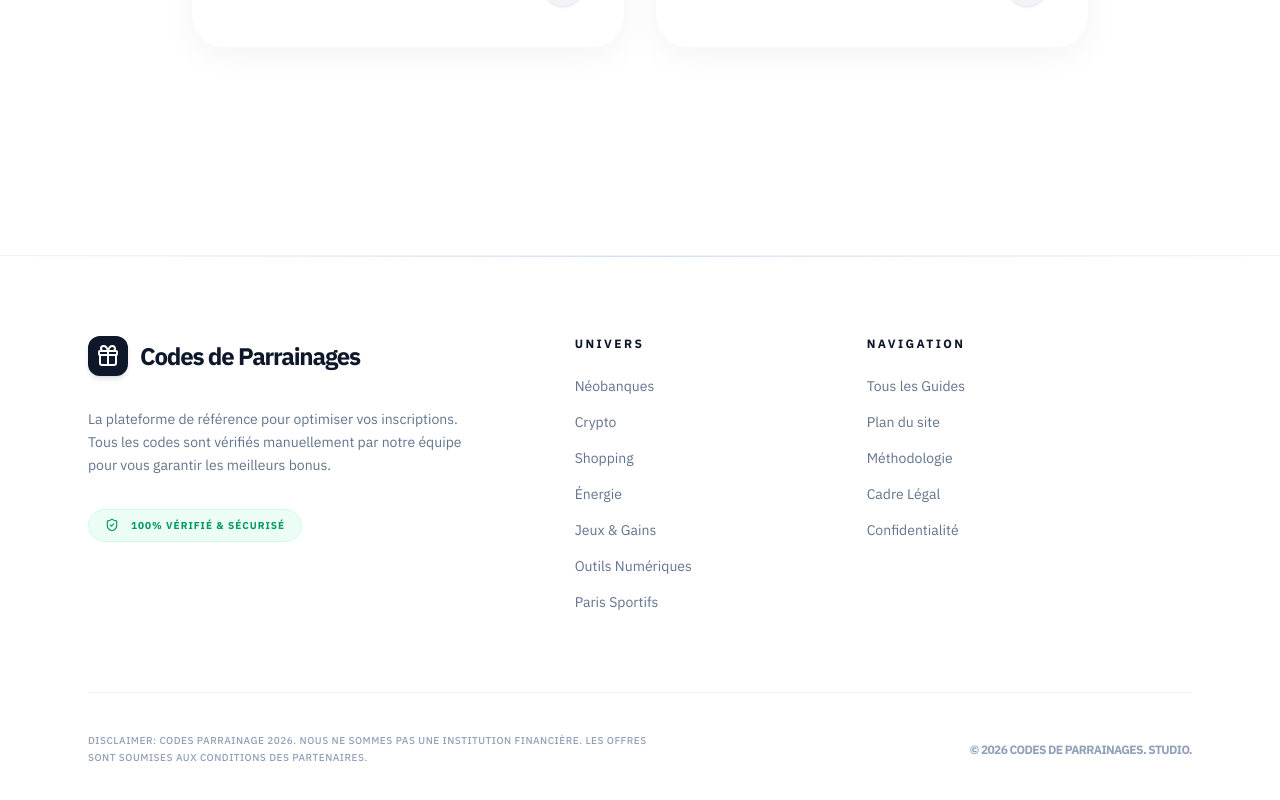
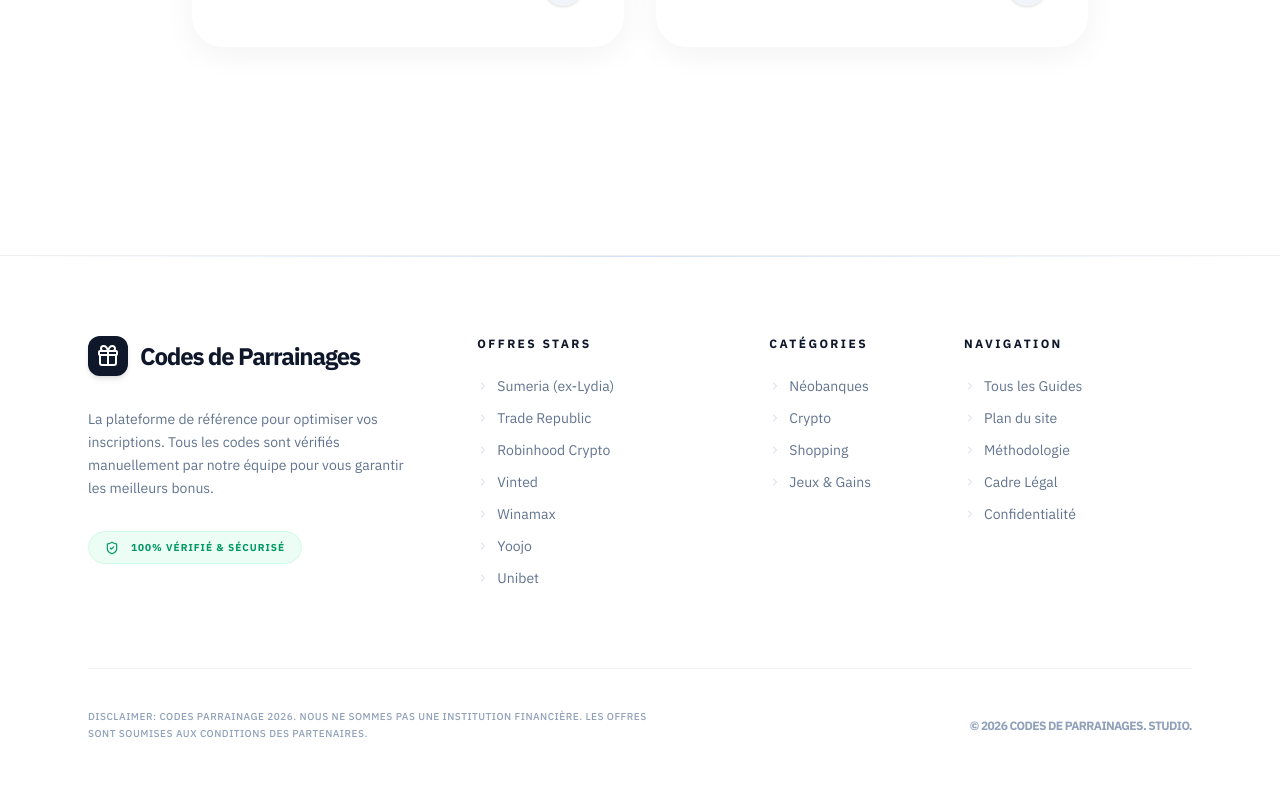
Before and after one commit to NACoaching/ParraineMoi, a Next.js app: page /guides in a window 1280 px wide. Shown: the part 4949-5749 px from the top of the page. Built offline with nearby package versions, Linux system fonts and the light colour scheme.

Commit message:
seo: improve internal linking for top referral offers and clean up json trailing character

```diff
--- a/src/app/page.tsx
+++ b/src/app/page.tsx
@@ -107,6 +107,34 @@
           ))}
         </div>
 
+        {/* Offres Tendances - SEO Internal Linking boost */}
+        <div className="w-full max-w-4xl mb-12 text-left bg-slate-50/50 dark:bg-slate-900/30 border border-slate-200/50 dark:border-slate-800/50 p-6 rounded-[2rem]">
+          <h2 className="text-sm font-bold text-slate-900 dark:text-white mb-4 flex items-center gap-2 uppercase tracking-wider">
+            <span className="flex h-2 w-2 rounded-full bg-emerald-500 animate-pulse" />
+            Accès rapide aux parrainages populaires :
+          </h2>
+          <div className="flex flex-wrap gap-2.5">
+            {[
+              { name: "Sumeria", slug: "sumeria", reward: "30€" },
+              { name: "Trade Republic", slug: "trade-republic", reward: "Offre active" },
+              { name: "Robinhood Crypto", slug: "robinhood", reward: "40€" },
+              { name: "Vinted", slug: "vinted", reward: "Bonus" },
+              { name: "Winamax", slug: "winamax", reward: "Prime" },
+              { name: "Unibet", slug: "unibet", reward: "Bonus sport" },
+              { name: "Yoojo", slug: "yoojo", reward: "-3€" }
+            ].map((item) => (
+              <Link
+                key={item.slug}
+                href={`/parrainage-${item.slug}`}
+                className="inline-flex items-center gap-2 px-4 py-2 rounded-xl bg-white dark:bg-slate-900 border border-slate-200 dark:border-slate-800 hover:border-primary/50 dark:hover:border-primary/50 hover:shadow-sm transition-all text-xs font-semibold text-slate-700 dark:text-slate-300"
+              >
+                <span className="font-bold text-slate-900 dark:text-white">{item.name}</span>
+                <span className="text-[10px] text-primary bg-primary/10 px-1.5 py-0.5 rounded font-black">{item.reward}</span>
+              </Link>
+            ))}
+          </div>
+        </div>
+
         <div id="grid-offres" className="w-full pt-10">
             <ReferralGrid referrals={referrals} />
         </div>
--- a/src/components/Footer.tsx
+++ b/src/components/Footer.tsx
@@ -8,7 +8,7 @@
 
             <div className="w-full max-w-6xl mx-auto px-6 py-20">
                 <div className="grid grid-cols-1 md:grid-cols-12 gap-16">
-                    <div className="space-y-8 md:col-span-5">
+                    <div className="space-y-8 md:col-span-4">
                         <Link href="/" className="inline-flex items-center gap-3 font-bold text-2xl tracking-tighter text-slate-900 dark:text-white">
                             <span className="p-2 bg-slate-900 dark:bg-white text-white dark:text-slate-900 rounded-xl shadow-md">
                                 <Gift size={24} />
@@ -26,20 +26,21 @@
 
                     <div className="space-y-6 md:col-span-3">
                         <h3 className="font-bold text-slate-900 dark:text-white text-xs uppercase tracking-[0.2em]">
-                            Univers
+                            Offres Stars
                         </h3>
-                        <ul className="space-y-4 text-sm text-slate-500 dark:text-slate-400">
+                        <ul className="space-y-3 text-sm text-slate-500 dark:text-slate-400">
                             {[
-                                { name: "Néobanques", href: "/categorie/banque-finance" },
-                                { name: "Crypto", href: "/categorie/crypto" },
-                                { name: "Shopping", href: "/categorie/shopping" },
-                                { name: "Énergie", href: "/categorie/energie-internet" },
-                                { name: "Jeux & Gains", href: "/categorie/jeux-gains" },
-                                { name: "Outils Numériques", href: "/categorie/outils-numeriques" },
-                                { name: "Paris Sportifs", href: "/categorie/paris-sportifs-poker" }
+                                { name: "Sumeria (ex-Lydia)", href: "/parrainage-sumeria" },
+                                { name: "Trade Republic", href: "/parrainage-trade-republic" },
+                                { name: "Robinhood Crypto", href: "/parrainage-robinhood" },
+                                { name: "Vinted", href: "/parrainage-vinted" },
+                                { name: "Winamax", href: "/parrainage-winamax" },
+                                { name: "Yoojo", href: "/parrainage-yoojo" },
+                                { name: "Unibet", href: "/parrainage-unibet" }
                             ].map((link) => (
                                 <li key={link.name}>
                                     <Link href={link.href} className="hover:text-primary transition-colors flex items-center gap-2">
+                                        <ChevronRight size={12} className="text-slate-300 dark:text-slate-700" />
                                         {link.name}
                                     </Link>
                                 </li>
@@ -47,11 +48,32 @@
                         </ul>
                     </div>
 
-                    <div className="space-y-6 md:col-span-4">
+                    <div className="space-y-6 md:col-span-2">
+                        <h3 className="font-bold text-slate-900 dark:text-white text-xs uppercase tracking-[0.2em]">
+                            Catégories
+                        </h3>
+                        <ul className="space-y-3 text-sm text-slate-500 dark:text-slate-400">
+                            {[
+                                { name: "Néobanques", href: "/categorie/banque-finance" },
+                                { name: "Crypto", href: "/categorie/crypto" },
+                                { name: "Shopping", href: "/categorie/shopping" },
+                                { name: "Jeux & Gains", href: "/categorie/jeux-gains" }
+                            ].map((link) => (
+                                <li key={link.name}>
+                                    <Link href={link.href} className="hover:text-primary transition-colors flex items-center gap-2">
+                                        <ChevronRight size={12} className="text-slate-300 dark:text-slate-700" />
+                                        {link.name}
+                                    </Link>
+                                </li>
+                            ))}
+                        </ul>
+                    </div>
+
+                    <div className="space-y-6 md:col-span-3">
                         <h3 className="font-bold text-slate-900 dark:text-white text-xs uppercase tracking-[0.2em]">
                             Navigation
                         </h3>
-                        <ul className="space-y-4 text-sm text-slate-500 dark:text-slate-400">
+                        <ul className="space-y-3 text-sm text-slate-500 dark:text-slate-400">
                             {[
                                 { name: "Tous les Guides", href: "/guides" },
                                 { name: "Plan du site", href: "/plan-du-site" },
@@ -61,6 +83,7 @@
                             ].map((link) => (
                                 <li key={link.name}>
                                     <Link href={link.href} className="hover:text-primary transition-colors flex items-center gap-2">
+                                        <ChevronRight size={12} className="text-slate-300 dark:text-slate-700" />
                                         {link.name}
                                     </Link>
                                 </li>
```
Also changed, not shown: src/data/referrals.json.
